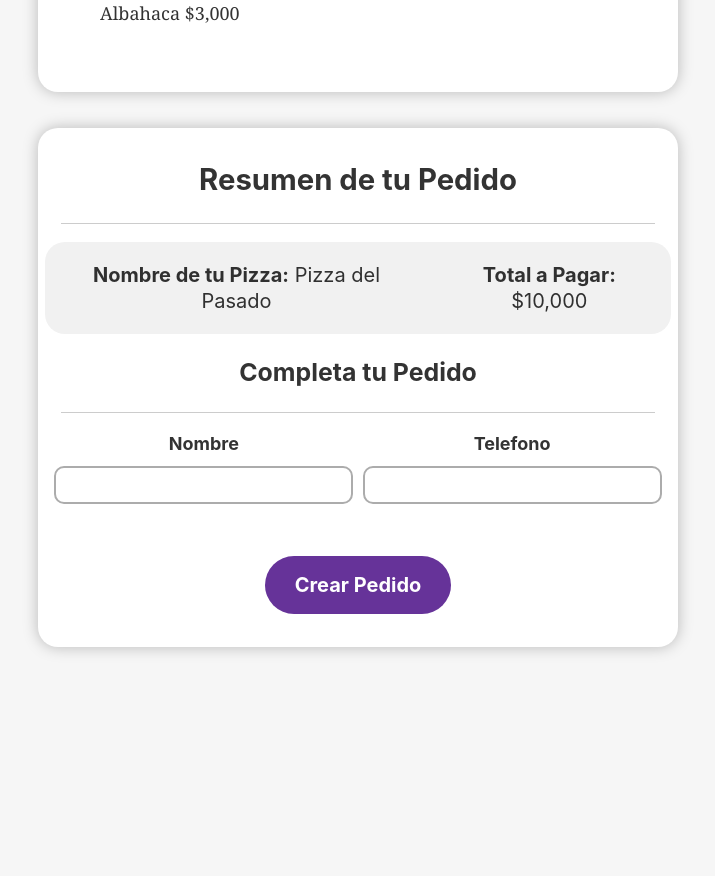
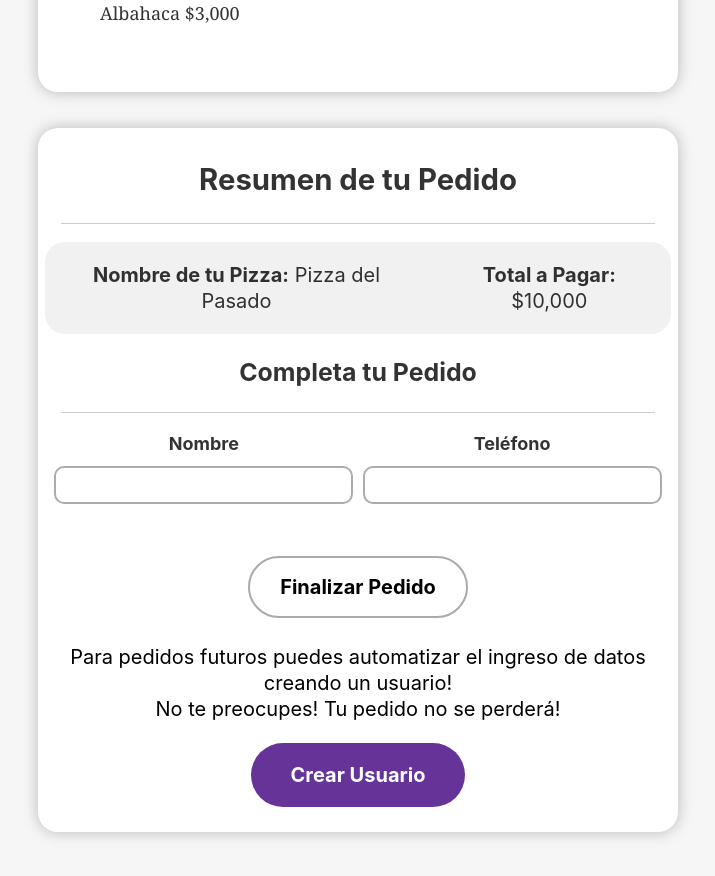
Before and after one commit to Marlrus/la-pizzeria-cosmica, a React (Create React App) app in the folder client/: page / in a window 1280 px wide. Shown: the part 1440-2316 px from the top of the page, without its empty margins (282-997 px from the left). Before the commit the page ends 2141 px from the top, so only its background shows below. Built offline with nearby package versions, Linux system fonts and the light colour scheme.

Commit message:
Ultimos toques de ortografia y Readme.md

```diff
--- a/client/src/App.tsx
+++ b/client/src/App.tsx
@@ -7,7 +7,7 @@ import Header from './components/header/header.component';
 import Dashboard from './pages/dashboard/dashboard';
 import PedidoDetalles from './pages/pedido-detalles/pedido-detalles.page';
 import UsuarioAuth from './pages/usuario-auth/usuario-auth.component';
-import ErrorBoundary from './components/error-boundary/error-boundary.component';
+// import ErrorBoundary from './components/error-boundary/error-boundary.component';
 
 import UserAuthContext from './contexts/user-auth/user-auth';
 import { UsuarioState } from './types/user-auth.types';
@@ -31,7 +31,6 @@ function App() {
 				<Header />
 			</UserAuthContext.Provider>
 			<Switch>
-				<ErrorBoundary>
 				<Route
 					exact
 					path='/pedidos'
@@ -48,7 +47,6 @@ function App() {
 						}
 					/>
 				</UserAuthContext.Provider>
-				</ErrorBoundary>
 			</Switch>
 		</div>
 	);
--- a/client/src/components/creador-pizza/creador-pizza.component.tsx
+++ b/client/src/components/creador-pizza/creador-pizza.component.tsx
@@ -1,4 +1,10 @@
-import React, { useReducer, useEffect, FormEvent, useState } from 'react';
+import React, {
+	useReducer,
+	useEffect,
+	FormEvent,
+	useState,
+	useContext,
+} from 'react';
 import axios from 'axios';
 
 import './creador-pizza.styles.scss';
@@ -14,12 +20,16 @@ import {
 
 import { capitalizarPalabras } from '../../utils/utils';
 import { UsuarioDB } from '../../types/user-auth.types';
+import { Link } from 'react-router-dom';
+import UserAuthContext from '../../contexts/user-auth/user-auth';
 
 const CreadorPizza: React.FC = () => {
 	const [creadorState, dispatch] = useReducer(
 		creadorPizzaReducer,
 		stateInicial,
 	);
+
+	const { autenticado } = useContext(UserAuthContext);
 
 	const [submit, setSubmit] = useState(false);
 	const [nombre, setNombre] = useState('');
@@ -90,6 +100,8 @@ const CreadorPizza: React.FC = () => {
 		}
 	}, [submit, nombre, telefono, pizza]);
 
+	console.log(autenticado);
+
 	return (
 		<div className='contenedor-creacion-pizza'>
 			<h2>Crea tu Pizza</h2>
@@ -158,7 +170,7 @@ const CreadorPizza: React.FC = () => {
 							/>
 						</div>
 						<div className='input'>
-							<label htmlFor=''>Telefono</label>
+							<label htmlFor=''>Teléfono</label>
 							<br />
 							<input
 								value={telefono.toString()}
@@ -189,10 +201,20 @@ const CreadorPizza: React.FC = () => {
 						</div>
 					</div>
 					<br />
-					<button>Crear Pedido</button>
+					<button>Finalizar Pedido</button>
 					<p>{pedidoEnviado}</p>
 				</form>
-				<div id='crear-usuario'></div>
+				{!autenticado ? (
+					<div id='crear-usuario'>
+						<p>
+							Para pedidos futuros puedes automatizar el ingreso de datos
+							creando un usuario!
+							<br />
+							No te preocupes! Tu pedido no se perderá!
+						</p>
+						<Link to='/usuarios'>Crear Usuario</Link>
+					</div>
+				) : null}
 			</div>
 		</div>
 	);
--- a/client/src/components/creador-pizza/creador-pizza.styles.scss
+++ b/client/src/components/creador-pizza/creador-pizza.styles.scss
@@ -114,16 +114,16 @@
 			padding-bottom: 0.8em;
 			padding-left: 1.5em;
 			padding-right: 1.5em;
-			background-color: #663399;
-			color: white;
+			background-color: #ffffff;
+			color: rgb(0, 0, 0);
 			font-size: 20px;
-			border: unset;
+			border: 2px solid rgb(170, 170, 170);
 			border-radius: 2em;
 			font-weight: bold;
 			cursor: pointer;
 
 			&:hover {
-				background-color: rgb(97, 0, 201);
+				background-color: rgb(155, 155, 155);
 			}
 		}
 
@@ -132,5 +132,32 @@
 			font-size: 20px;
 			color: green;
 		}
+
+		#crear-usuario {
+			padding-bottom: 1em;
+			margin-bottom: 1em;
+
+			p {
+				color: black;
+				margin-bottom: 2em;
+			}
+			a {
+				padding-top: 1em;
+				padding-bottom: 1em;
+				padding-left: 2em;
+				padding-right: 2em;
+				background-color: #663399;
+				color: white;
+				font-size: 20px;
+				border: unset;
+				border-radius: 2em;
+				font-weight: bold;
+				cursor: pointer;
+
+				&:hover {
+					background-color: rgb(97, 0, 201);
+				}
+			}
+		}
 	}
 }
--- a/client/src/components/crear-cuenta/crear-cuenta.component.tsx
+++ b/client/src/components/crear-cuenta/crear-cuenta.component.tsx
@@ -75,7 +75,7 @@ const CrearCuenta: React.FC<RouteComponentProps> = ({ history }) => {
 
 	return (
 		<div className='contenedor-crear-cuenta'>
-			<h2>No tengo cuenta todavia</h2>
+			<h2>No tengo cuenta todavía</h2>
 			<span>Crea una cuenta con tu correo y contraseña</span>
 			<form className='sign-up-form' onSubmit={handleSubmit}>
 				<InputFormulario
@@ -99,7 +99,7 @@ const CrearCuenta: React.FC<RouteComponentProps> = ({ history }) => {
 					name='telefono'
 					value={telefono}
 					handleChange={handleCambio}
-					label='Telefono'
+					label='Teléfono '
 					required
 				/>
 				<InputFormulario
--- a/client/src/pages/dashboard/dashboard.tsx
+++ b/client/src/pages/dashboard/dashboard.tsx
@@ -24,18 +24,23 @@ const Dashboard: React.FC = () => {
 	const [precioMax, setPrecioMax] = useState<null | number>(null);
 	const [fechaInicial, setFechaInicial] = useState<null | string>(null);
 	const [fechaFinal, setFechaFinal] = useState<null | string>(null);
+	const [cargando, setCargando] = useState(true);
 
 	useEffect(() => {
 		axios({
 			url: '/pedidos',
 			method: 'get',
 			withCredentials: true,
-		}).then((res: Response) => setPedidos(res.data));
+		}).then((res: Response) => {
+			setCargando(false);
+			setPedidos(res.data);
+		});
 	}, []);
 
 	const cabezeras = ['Cliente', 'Fecha', 'Precio', 'Telefono'];
 	const orden = ['nombre_cliente', 'fecha', 'precio', 'telefono'];
 
+	//Filtros
 	const porNombre = (pedido: Pedido) =>
 		pedido.nombre_cliente
 			.toLowerCase()
@@ -49,6 +54,8 @@ const Dashboard: React.FC = () => {
 	const porFechaMax = (pedido: Pedido) =>
 		crearFecha(parseFechaString(pedido.fecha)) <=
 		crearFecha(fechaFinal ?? '9999-01-01');
+
+	//Composicion de filtros
 	const filtroCompleto = pipe<Pedido[], Pedido[]>(
 		filter(porNombre),
 		filter(porPrecioMin),
@@ -82,7 +89,7 @@ const Dashboard: React.FC = () => {
 						/>
 					</div>
 					<div>
-						<label>Precio Minimo</label>
+						<label>Precio Mínimo</label>
 						<input
 							type='number'
 							value={precioMin ?? ''}
@@ -90,7 +97,7 @@ const Dashboard: React.FC = () => {
 						/>
 					</div>
 					<div>
-						<label>Precio Maximo</label>
+						<label>Precio Máximo</label>
 						<input
 							type='number'
 							value={precioMax ?? ''}
@@ -115,10 +122,10 @@ const Dashboard: React.FC = () => {
 					</div>
 				</div>
 				<div className='contenedor-borrar-filtro'>
-					<button onClick={resetearFiltro}>Resetear Filtro</button>
+					<button onClick={resetearFiltro}>Reiniciar Filtros</button>
 				</div>
 				<div className='total-ventas'>
-					{pedidos.length > 0 ? (
+					{!cargando ? (
 						<table>
 							<tbody>
 								<tr>
```
Also changed, not shown: 1 other file (tests, documents, lock files or other folders). Lines whose indentation alone changed are shown as unchanged.
